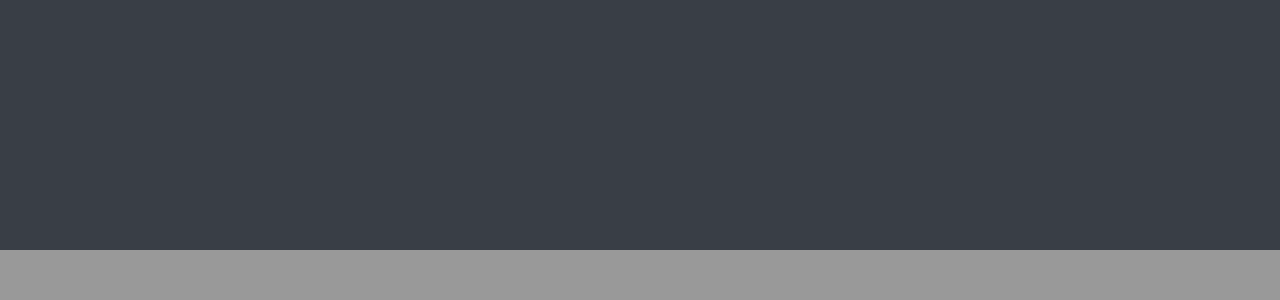
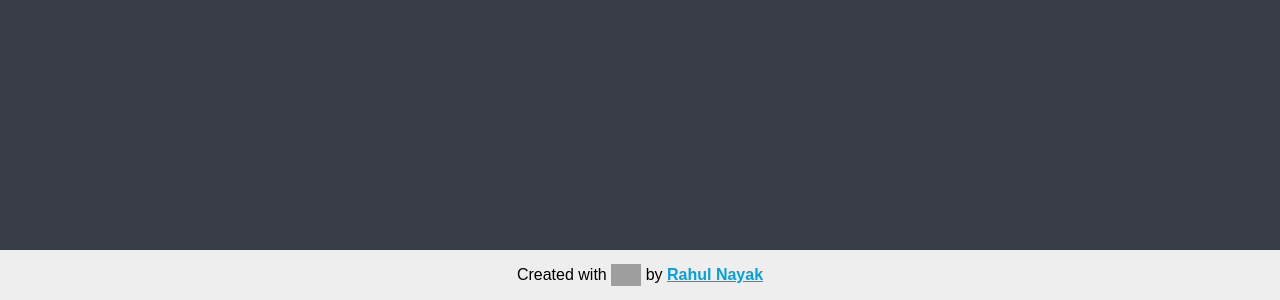
Before and after one commit to pragyes31/Portfolio, a website built with Parcel: page index.html in a window 1280 px wide. Shown: the part 2950-3250 px from the top of the page. Built offline with nearby package versions, Linux system fonts and the light colour scheme; grey boxes are pictures that could not be loaded.

Commit message:
completed footer sectiob

```diff
--- a/index.html
+++ b/index.html
@@ -15,7 +15,18 @@
     <div id="about-me" class="full-page"></div>
     <div id="work" class="full-page"></div>
     <div id="contact-info" class="full-page"></div>
-    <footer></footer>
+    <footer>
+      Created with&nbsp;<img
+        class="heart-icon"
+        src="https://img.icons8.com/cotton/64/000000/hearts--v2.png"
+      />&nbsp;by&nbsp;
+      <a
+        class="github-profile"
+        href="https://github.com/pragyes31"
+        target="_blank"
+        >Rahul Nayak</a
+      >
+    </footer>
     <script src="src/index.js"></script>
   </body>
 </html>
--- a/src/styles.css
+++ b/src/styles.css
@@ -87,7 +87,19 @@ body {
 footer {
   width: 100vw;
   height: 50px;
-  background-color: #999;
+  background-color: #eee;
+  display: flex;
+  justify-content: center;
+  align-items: center;
+}
+
+.github-profile {
+  color: #00a1e0;
+  font-weight: 600;
+}
+
+.heart-icon {
+  height: 45%;
 }
 
 /* background-image: linear-gradient(
```
Also changed, not shown: src/index.js (line endings or trailing spaces).
